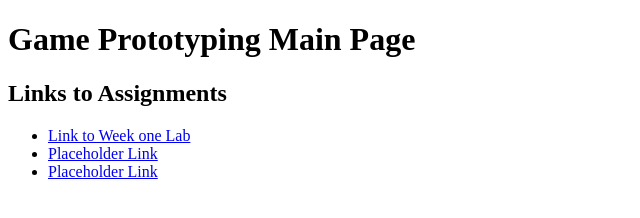
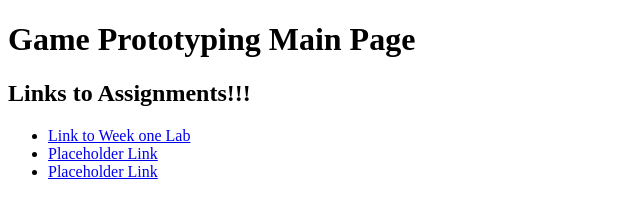
Before and after one commit to jordandubreuil/GameProtypingSpring2021, a plain HTML site: page index.html in a window 1280 px wide. Shown: the full height of the page, 0-640 px from the left. Drawn offline with Linux system fonts and the light colour scheme.

Commit message:
Testing again

```diff
--- a/index.html
+++ b/index.html
@@ -8,7 +8,7 @@
 </head>
 <body>
     <h1>Game Prototyping Main Page</h1>
-    <h2>Links to Assignments</h2>
+    <h2>Links to Assignments!!!</h2>
     <ul>
         <li><a href="Week1/index.html">Link to Week one Lab</a></li>
         <li><a href="#">Placeholder Link</a></li>
```
